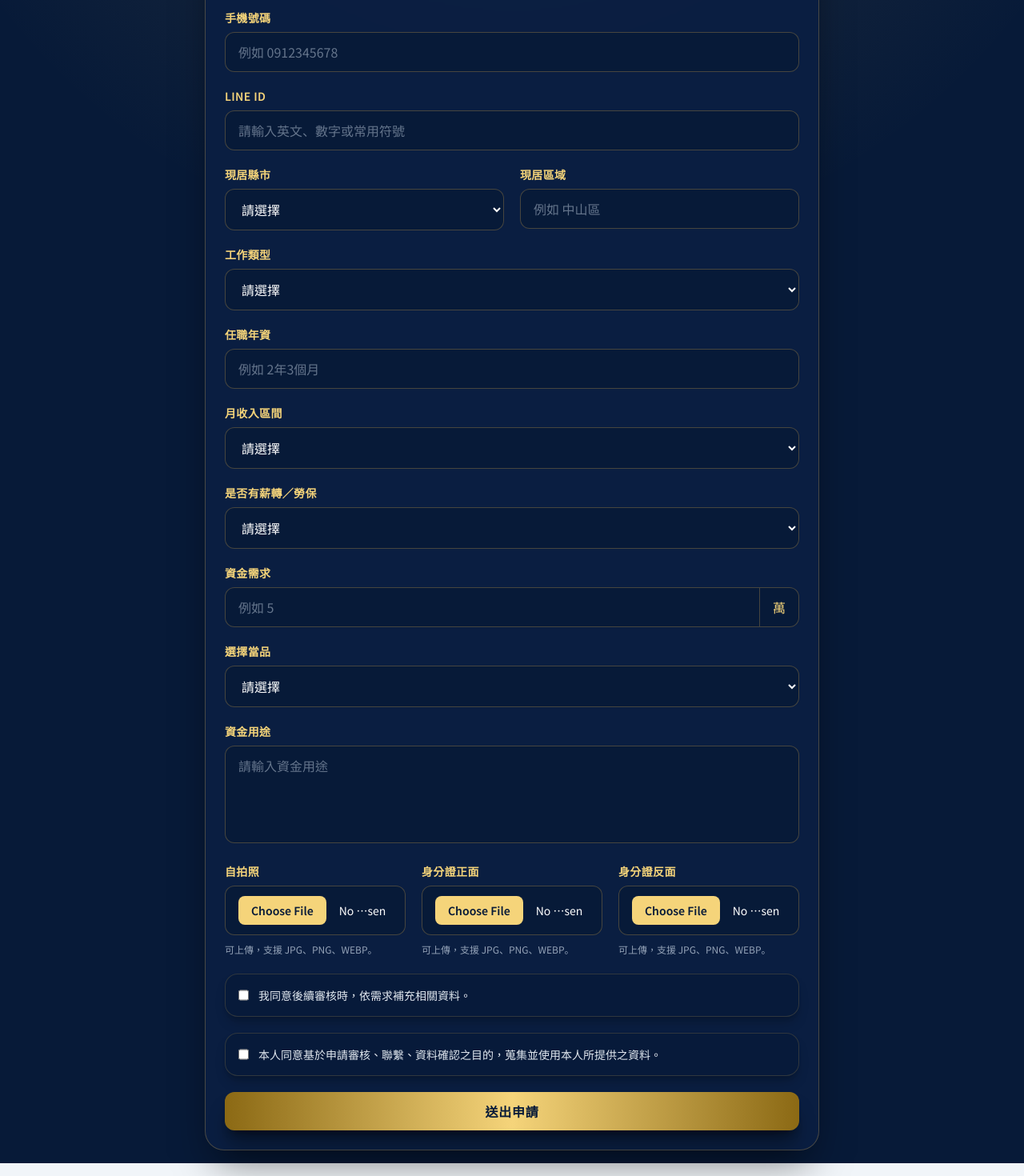
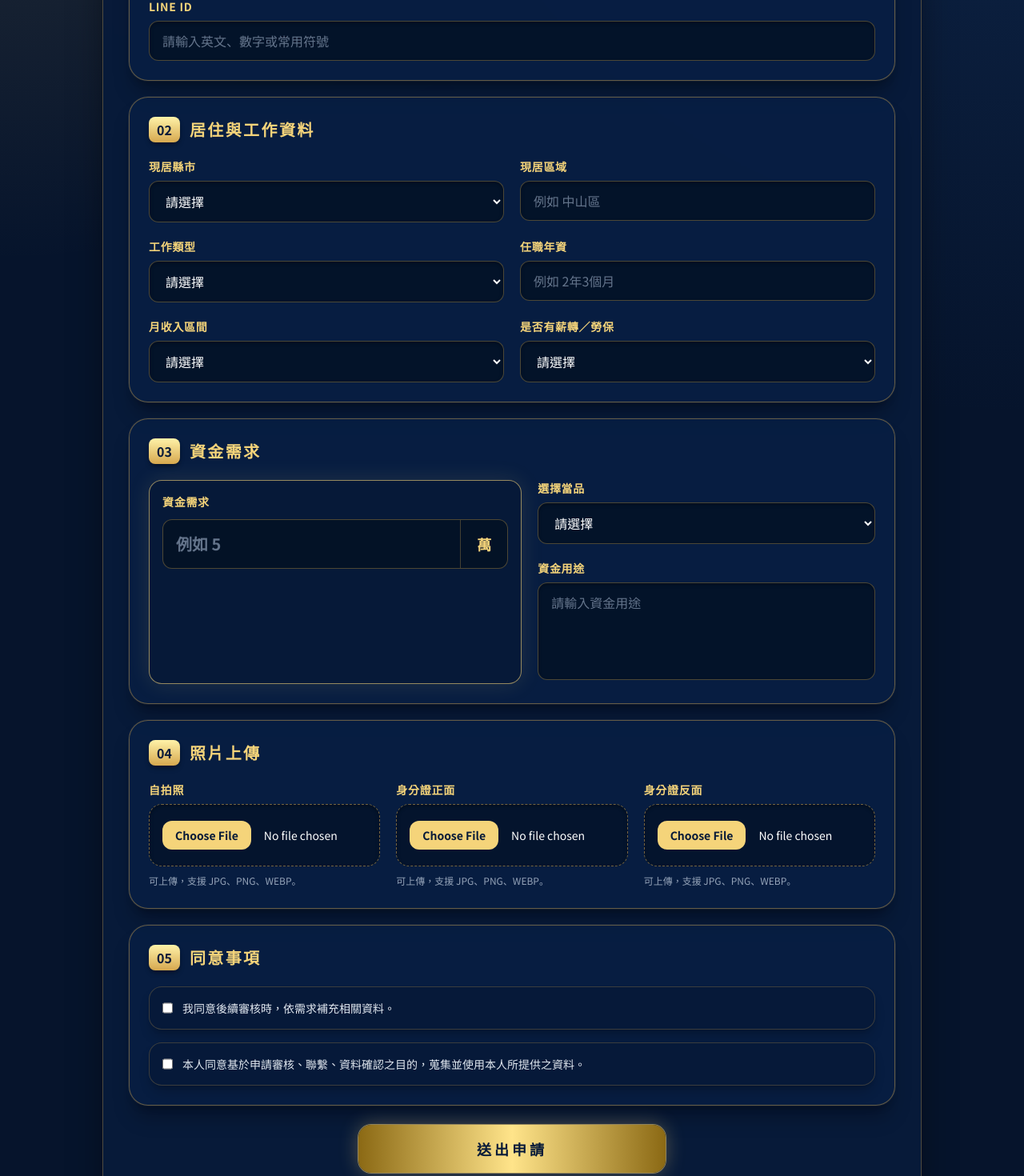
Before and after one commit to d125410918/Pawnshop_Custom2, a Next.js app: page / in a window 1280 px wide. Shown: the part 480-1950 px from the top of the page at 80% size. Built offline with nearby package versions, Linux system fonts and the light colour scheme.

Commit message:
Redesign application form layout

```diff
--- a/app/page.tsx
+++ b/app/page.tsx
@@ -236,18 +236,18 @@ export default function Home() {
   };
 
   return (
-    <main className="min-h-screen bg-[#071a38] bg-[radial-gradient(circle_at_top,_rgba(245,212,122,0.14),_transparent_40%)] p-4">
-      <div className="mx-auto max-w-3xl rounded-3xl border border-[#d6a84f]/30 bg-[#0b1f42]/95 p-6 shadow-2xl shadow-black/50 backdrop-blur">
-        <h1 className="brand-title text-center text-3xl leading-tight text-[#f5d47a] sm:text-4xl">
+    <main className="min-h-screen bg-[#06142c] bg-[radial-gradient(circle_at_top_left,_rgba(245,212,122,0.16),_transparent_34%),radial-gradient(circle_at_top_right,_rgba(45,102,180,0.24),_transparent_42%)] px-4 py-6 sm:px-6 sm:py-8">
+      <div className="mx-auto max-w-5xl rounded-[28px] border border-[#d6a84f]/35 bg-[#081b3a]/95 p-5 shadow-2xl shadow-black/60 backdrop-blur sm:p-8">
+        <h1 className="brand-title text-3xl leading-tight text-[#f5d47a] sm:text-4xl">
           高雄徠鑫當鋪初審申請表
         </h1>
-        <p className="mt-3 text-sm leading-7 text-slate-300">
+        <p className="mt-4 text-sm leading-7 text-slate-200">
           請照實填寫資料。自拍與身分證照片可上傳，送出後將由專人聯繫。
         </p>
 
-        <div className="mt-6 h-px bg-gradient-to-r from-transparent via-[#d6a84f]/70 to-transparent" />
-
-        <form onSubmit={submit} className="mt-6 grid gap-5">
+        <form onSubmit={submit} className="mt-7 grid gap-5">
+          <FormSection number="01" title="基本資料">
+            <div className="grid gap-5 md:grid-cols-2">
               <Input label="姓名" value={form.name} onChange={(v) => update("name", v.slice(0, 40))} />
 
               <Input
@@ -255,7 +255,7 @@ export default function Home() {
                 value={form.birthDate}
                 maxLength={8}
                 placeholder="例如 19990101"
-            note="請輸入西元 8 位數字，例如 19990101。民國年請加 1911，例如民國 88 年 = 1999。年輸入四位後直接接著輸入月份與日期。"
+                note="請輸入西元 8 位數字，例如 19990101。民國年請加 1911，例如民國 88 年 = 1999。"
                 onChange={updateBirthDate}
               />
 
@@ -288,6 +288,7 @@ export default function Home() {
                 onChange={(v) => update("phone", cleanDigits(v, 10))}
               />
 
+              <div className="md:col-span-2">
                 <Input
                   label="LINE ID"
                   value={form.lineId}
@@ -299,7 +300,11 @@ export default function Home() {
                   spellCheck={false}
                   onChange={(v) => update("lineId", cleanNoChinese(v, 50))}
                 />
+              </div>
+            </div>
+          </FormSection>
 
+          <FormSection number="02" title="居住與工作資料">
             <div className="grid gap-5 md:grid-cols-2">
               <Select label="現居縣市" value={form.city} onChange={(v) => update("city", v)} options={cities} />
               <Input
@@ -309,7 +314,6 @@ export default function Home() {
                 onChange={(v) => update("district", v)}
                 onBlur={(e) => update("district", cleanDistrict(e.target.value))}
               />
-          </div>
 
               <Select
                 label="工作類型"
@@ -338,10 +342,14 @@ export default function Home() {
                 onChange={(v) => update("payrollInsurance", v)}
                 options={["都有", "只有薪轉", "只有勞保", "都沒有"]}
               />
+            </div>
+          </FormSection>
 
-          <label className="block">
-            <span className="mb-2 block text-sm font-semibold tracking-wide text-[#f5d47a]">資金需求</span>
-            <div className="flex items-center overflow-hidden rounded-xl border border-[#d6a84f]/30 bg-[#071a38] focus-within:border-[#f5d47a] focus-within:ring-2 focus-within:ring-[#f5d47a]/20">
+          <FormSection number="03" title="資金需求">
+            <div className="grid gap-5 lg:grid-cols-[1.05fr_0.95fr]">
+              <label className="block rounded-2xl border border-[#f5d47a]/60 bg-[#071a38]/90 p-4 shadow-[0_0_28px_rgba(245,212,122,0.12)]">
+                <span className="mb-3 block text-sm font-bold tracking-wider text-[#f5d47a]">資金需求</span>
+                <div className="flex items-center overflow-hidden rounded-xl border border-[#d6a84f]/35 bg-[#031226] focus-within:border-[#f5d47a] focus-within:ring-2 focus-within:ring-[#f5d47a]/20">
                   <input
                     type="text"
                     inputMode="numeric"
@@ -349,12 +357,13 @@ export default function Home() {
                     maxLength={4}
                     placeholder="例如 5"
                     onChange={(e) => update("fundingNeedWan", cleanDigits(e.target.value, 4))}
-                className="w-full bg-transparent px-4 py-3 text-white outline-none placeholder:text-slate-500"
+                    className="w-full bg-transparent px-4 py-4 text-xl font-bold text-white outline-none placeholder:text-slate-500"
                   />
-              <span className="border-l border-[#d6a84f]/30 px-4 py-3 text-[#f5d47a]">萬</span>
+                  <span className="border-l border-[#d6a84f]/30 px-5 py-4 text-lg font-black text-[#f5d47a]">萬</span>
                 </div>
               </label>
 
+              <div className="grid gap-5">
                 <Select
                   label="選擇當品"
                   value={form.collateral}
@@ -369,39 +378,66 @@ export default function Home() {
                   lang="zh-Hant-TW"
                   onChange={(v) => update("fundingPurpose", v)}
                 />
+              </div>
+            </div>
+          </FormSection>
 
+          <FormSection number="04" title="照片上傳">
             <div className="grid gap-5 md:grid-cols-3">
               <FileInput label="自拍照" file={selfieFile} onChange={setSelfieFile} />
               <FileInput label="身分證正面" file={idCardFrontFile} onChange={setIdCardFrontFile} />
               <FileInput label="身分證反面" file={idCardBackFile} onChange={setIdCardBackFile} />
             </div>
+          </FormSection>
 
-          <label className="flex gap-3 rounded-2xl border border-[#d6a84f]/20 bg-[#071a38]/70 p-4 text-sm text-slate-200 shadow-lg shadow-black/20">
+          <FormSection number="05" title="同意事項">
+            <div className="grid gap-4">
+              <label className="flex gap-3 rounded-2xl border border-[#d6a84f]/25 bg-[#071a38]/80 p-4 text-sm text-slate-200 shadow-lg shadow-black/20 transition hover:border-[#f5d47a]/45">
                 <input type="checkbox" checked={form.agreeFollowUp} onChange={(e) => update("agreeFollowUp", e.target.checked)} />
                 <span>我同意後續審核時，依需求補充相關資料。</span>
               </label>
 
-          <label className="flex gap-3 rounded-2xl border border-[#d6a84f]/20 bg-[#071a38]/70 p-4 text-sm text-slate-200 shadow-lg shadow-black/20">
+              <label className="flex gap-3 rounded-2xl border border-[#d6a84f]/25 bg-[#071a38]/80 p-4 text-sm text-slate-200 shadow-lg shadow-black/20 transition hover:border-[#f5d47a]/45">
                 <input type="checkbox" checked={form.agreePrivacy} onChange={(e) => update("agreePrivacy", e.target.checked)} />
                 <span>本人同意基於申請審核、聯繫、資料確認之目的，蒐集並使用本人所提供之資料。</span>
               </label>
+            </div>
+          </FormSection>
 
           {message && (
-            <div className="rounded-xl border border-[#d6a84f]/40 bg-black/30 px-4 py-3 text-sm text-[#f5d47a]">
+            <div className="rounded-2xl border border-[#d6a84f]/45 bg-black/35 px-5 py-4 text-sm font-semibold text-[#f5d47a] shadow-lg shadow-black/25">
               {message}
             </div>
           )}
 
+          <div className="flex justify-center pt-1">
             <button
               type="submit"
               disabled={sending}
-            className="rounded-xl bg-gradient-to-r from-[#8b6914] via-[#f5d47a] to-[#8b6914] px-5 py-3 font-bold tracking-wider text-[#071a38] shadow-xl shadow-black/40 transition hover:scale-[1.01] disabled:cursor-not-allowed disabled:opacity-60"
+              className="w-full max-w-sm rounded-2xl bg-gradient-to-r from-[#8b6914] via-[#ffe48a] to-[#8b6914] px-8 py-4 text-lg font-black tracking-[0.22em] text-[#071a38] shadow-[0_0_24px_rgba(245,212,122,0.32)] ring-1 ring-[#f5d47a]/50 transition duration-200 hover:scale-[1.01] hover:shadow-[0_0_34px_rgba(245,212,122,0.42)] disabled:cursor-not-allowed disabled:opacity-60"
             >
               {sending ? "送出中..." : "送出申請"}
             </button>
+          </div>
         </form>
       </div>
     </main>
+  );
+}
+
+function FormSection(props: { number: string; title: string; children: React.ReactNode }) {
+  return (
+    <section className="rounded-3xl border border-[#d6a84f]/45 bg-[#082047]/70 p-5 shadow-xl shadow-black/25 ring-1 ring-white/5 sm:p-6">
+      <div className="mb-5 flex items-center gap-3">
+        <span className="rounded-lg bg-gradient-to-b from-[#fff2a8] to-[#d6a84f] px-2.5 py-1 text-base font-black text-[#071a38] shadow-md shadow-black/30">
+          {props.number}
+        </span>
+        <h2 className="text-xl font-black tracking-[0.12em] text-[#f5d47a]">
+          {props.title}
+        </h2>
+      </div>
+      {props.children}
+    </section>
   );
 }
 
@@ -427,7 +463,7 @@ function Input(props: {
 }) {
   return (
     <label className="block">
-      <span className="mb-2 block text-sm font-semibold tracking-wide text-[#f5d47a]">{props.label}</span>
+      <span className="mb-2 block text-sm font-bold tracking-wider text-[#f5d47a]">{props.label}</span>
       <input
         id={props.id}
         type={props.type || "text"}
@@ -445,7 +481,7 @@ function Input(props: {
         onChange={(e) => props.onChange(e.target.value)}
         onBlur={props.onBlur}
         onFocus={props.onFocus}
-        className="w-full rounded-xl border border-[#d6a84f]/30 bg-[#071a38] px-4 py-3 text-white outline-none transition placeholder:text-slate-500 focus:border-[#f5d47a] focus:ring-2 focus:ring-[#f5d47a]/20"
+        className="w-full rounded-xl border border-[#d6a84f]/35 bg-[#031226]/85 px-4 py-3 text-white shadow-inner shadow-black/30 outline-none transition duration-200 placeholder:text-slate-500 hover:border-[#d6a84f]/60 focus:border-[#f5d47a] focus:bg-[#061936] focus:ring-2 focus:ring-[#f5d47a]/20"
       />
       {props.note && <span className="mt-2 block text-xs leading-5 text-slate-400">{props.note}</span>}
     </label>
@@ -460,11 +496,11 @@ function Select(props: {
 }) {
   return (
     <label className="block">
-      <span className="mb-2 block text-sm font-semibold tracking-wide text-[#f5d47a]">{props.label}</span>
+      <span className="mb-2 block text-sm font-bold tracking-wider text-[#f5d47a]">{props.label}</span>
       <select
         value={props.value}
         onChange={(e) => props.onChange(e.target.value)}
-        className="w-full rounded-xl border border-[#d6a84f]/30 bg-[#071a38] px-4 py-3 text-white outline-none transition focus:border-[#f5d47a] focus:ring-2 focus:ring-[#f5d47a]/20"
+        className="w-full rounded-xl border border-[#d6a84f]/35 bg-[#031226]/85 px-4 py-3 text-white shadow-inner shadow-black/30 outline-none transition duration-200 hover:border-[#d6a84f]/60 focus:border-[#f5d47a] focus:bg-[#061936] focus:ring-2 focus:ring-[#f5d47a]/20"
       >
         <option value="">請選擇</option>
         {props.options.map((x) => (
@@ -485,7 +521,7 @@ function TextArea(props: {
 }) {
   return (
     <label className="block">
-      <span className="mb-2 block text-sm font-semibold tracking-wide text-[#f5d47a]">{props.label}</span>
+      <span className="mb-2 block text-sm font-bold tracking-wider text-[#f5d47a]">{props.label}</span>
       <textarea
         rows={4}
         value={props.value}
@@ -493,7 +529,7 @@ function TextArea(props: {
         lang={props.lang}
         onChange={(e) => props.onChange(e.target.value)}
         onBlur={props.onBlur}
-        className="w-full resize-none rounded-xl border border-[#d6a84f]/30 bg-[#071a38] px-4 py-3 text-white outline-none transition placeholder:text-slate-500 focus:border-[#f5d47a] focus:ring-2 focus:ring-[#f5d47a]/20"
+        className="w-full resize-none rounded-xl border border-[#d6a84f]/35 bg-[#031226]/85 px-4 py-3 text-white shadow-inner shadow-black/30 outline-none transition duration-200 placeholder:text-slate-500 hover:border-[#d6a84f]/60 focus:border-[#f5d47a] focus:bg-[#061936] focus:ring-2 focus:ring-[#f5d47a]/20"
       />
     </label>
   );
@@ -506,12 +542,12 @@ function FileInput(props: {
 }) {
   return (
     <label className="block">
-      <span className="mb-2 block text-sm font-semibold tracking-wide text-[#f5d47a]">{props.label}</span>
+      <span className="mb-2 block text-sm font-bold tracking-wider text-[#f5d47a]">{props.label}</span>
       <input
         type="file"
         accept="image/jpeg,image/png,image/webp"
         onChange={(e) => props.onChange(e.target.files?.[0] || null)}
-        className="w-full rounded-xl border border-[#d6a84f]/30 bg-[#071a38] px-4 py-3 text-sm text-white file:mr-4 file:rounded-lg file:border-0 file:bg-[#f5d47a] file:px-4 file:py-2 file:font-semibold file:text-[#071a38]"
+        className="w-full rounded-2xl border border-dashed border-[#d6a84f]/55 bg-[#031226]/70 px-4 py-5 text-sm text-white shadow-inner shadow-black/30 transition hover:border-[#f5d47a]/80 file:mr-4 file:rounded-xl file:border-0 file:bg-[#f5d47a] file:px-4 file:py-2 file:font-bold file:text-[#071a38]"
       />
       <span className="mt-2 block text-xs leading-5 text-slate-400">
         {props.file ? props.file.name : "可上傳，支援 JPG、PNG、WEBP。"}
```
Lines whose indentation alone changed are shown as unchanged.
